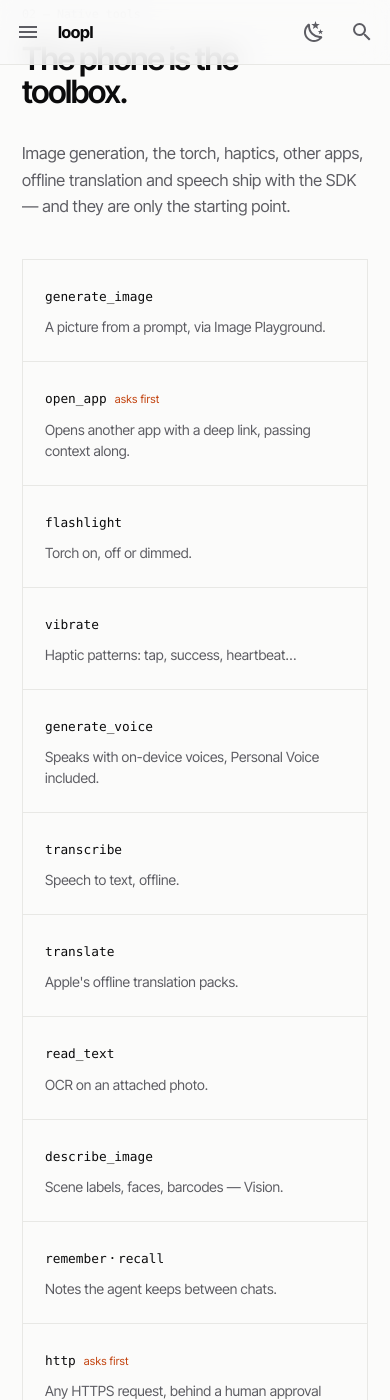
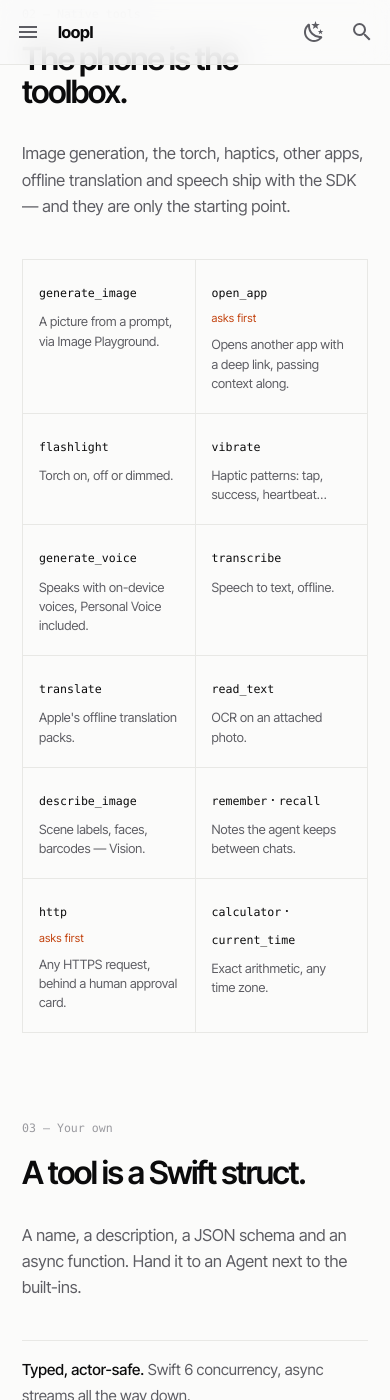
Before and after one commit to cagataycali/loopl, an MkDocs documentation site: the page built from docs/index.md, in a window 390 px wide and 1400 px high, scrolled down 2377 px. Built offline with MkDocs 1.6.1 and Material for MkDocs 9.7.7, drawn with Linux system fonts in a browser that asks for light colours; some of the changed text lies outside the part shown.

Commit message:
docs-elegant: cycle 8 — tools grid stays two columns on a phone, smaller code on mobile

```diff
--- a/docs/stylesheets/loopl.v8.css
+++ b/docs/stylesheets/loopl.v8.css
@@ -357,8 +357,13 @@ html.l-js .l-reveal.is-on { opacity: 1; transform: none; }
   .l-ring { max-width: 340px; }
   .l-phone { order: -1; }
 }
+@media (max-width: 21em) { .l-tools { grid-template-columns: minmax(0, 1fr); } }
 @media (max-width: 30em) {
-  .l-tools { grid-template-columns: minmax(0, 1fr); }
+  .l-tool { padding: .9rem .8rem 1rem; }
+  .l-tool p { font-size: .64rem; }
+  .l-tool code { font-size: .58rem; }
+  .l-tool em { display: block; margin: .2rem 0 0; }
+  .md-typeset pre > code { font-size: .6rem; padding: 1em 1.1em; }
   .l-stats { grid-template-columns: minmax(0, 1fr); }
   .l-stat, .l-stat + .l-stat { padding: 1.3rem 0; border-left: 0; border-bottom: 1px solid var(--l-line); }
   .md-typeset h1 { font-size: 1.6rem; }
```
